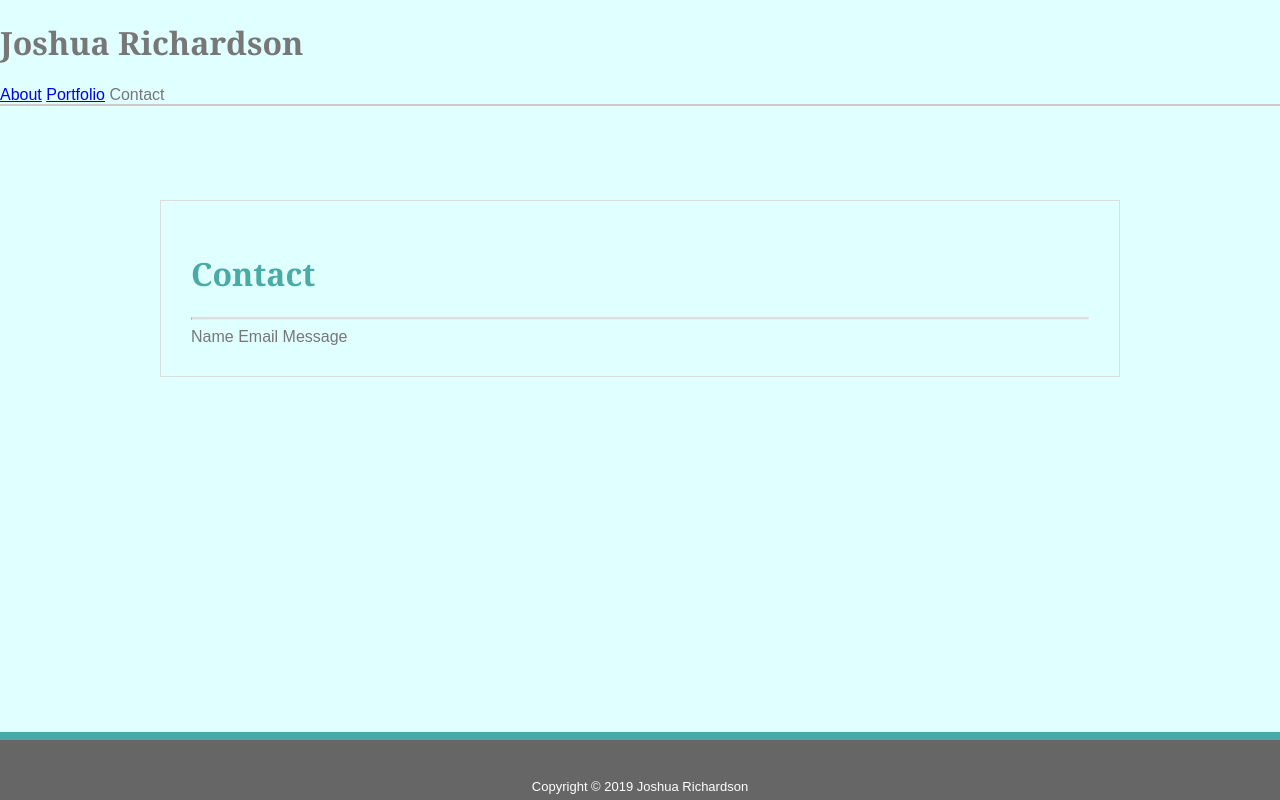
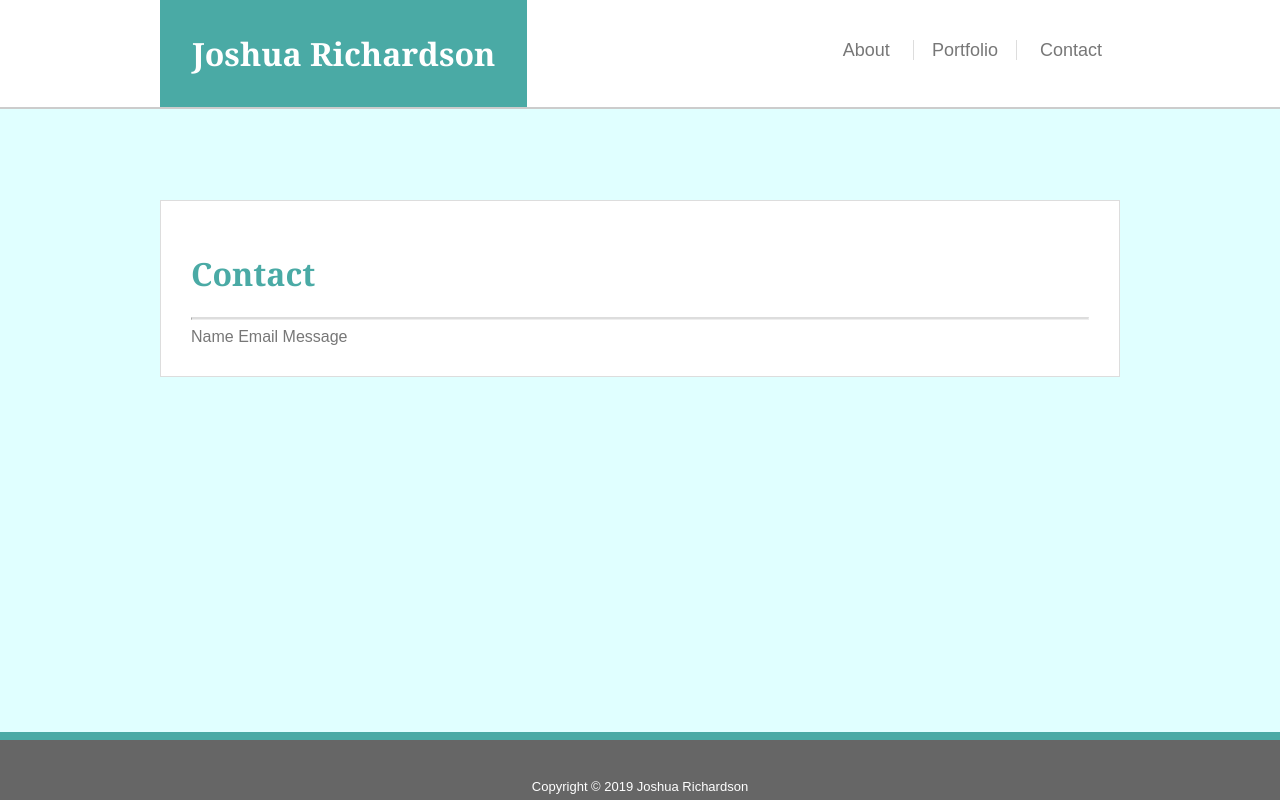
Before and after one commit to joshua-unseen/Basic-Portfolio, a plain HTML site: page contact.html in a window 1280 px wide. Drawn offline with Linux system fonts and the light colour scheme.

Commit message:
Styling, you know we are styl-i-i-ing...

```diff
--- a/assets/css/style.css
+++ b/assets/css/style.css
@@ -25,6 +25,7 @@ hr {
 .content-box{
     background-color: #ffffff;
 }
+
 #header {
     position: fixed;
     left: 0px;
@@ -42,12 +43,12 @@ hr {
 #hcontent h1 {
     display: inline-block;
     margin: 0px;
-    padding: 1em;
+    padding: 32px;
     color: #ffffff;
     background-color: #4aaaa5;
 }
-#hcontent a {
-    padding: 0em 1em;
+#hcontent a,span {
+    padding: 0px 18px;
     text-decoration: none;
     color: #777777;
 }
@@ -61,7 +62,7 @@ hr {
     position: absolute;
     top: 0px;
     right: 0px;
-    padding: 2.5em 0em;
+    padding: 40px 0px;
     text-align: right;
     font-size: large;
 }
@@ -96,3 +97,8 @@ hr {
     background-color: #666666;
     border-top: 8px solid #4aaaa5;
 }
+
+#hcontent .redge {
+    padding-right: 0px;
+    margin-right: 0px;
+}
--- a/contact.html
+++ b/contact.html
@@ -5,13 +5,17 @@
         <link rel="stylesheet" type="text/css" href="assets/css/style.css">
     </head>
     <body>
-        <div id="header">
-            <h1>Joshua Richardson</h1>
-            <a href="index.html">About</a>
-            <a href="portfolio.html">Portfolio</a>
-            Contact
+        <div id="header" class="content-box">
+            <div id="hcontent">
+                <h1>Joshua Richardson</h1>
+                <div id="hlinks">
+                    <a href="index.html">About</a>
+                    <a id="mid" href="portfolio.html">Portfolio</a>
+                    <a href="#">Contact</a>
+                </div>
+            </div>
         </div>
-        <div id="content">
+        <div id="content" class="content-box">
             <h1>Contact</h1>
             <hr>
             <form>
```
Also changed, not shown: index.html (+2 -2 lines), portfolio.html (+10 -6 lines).
